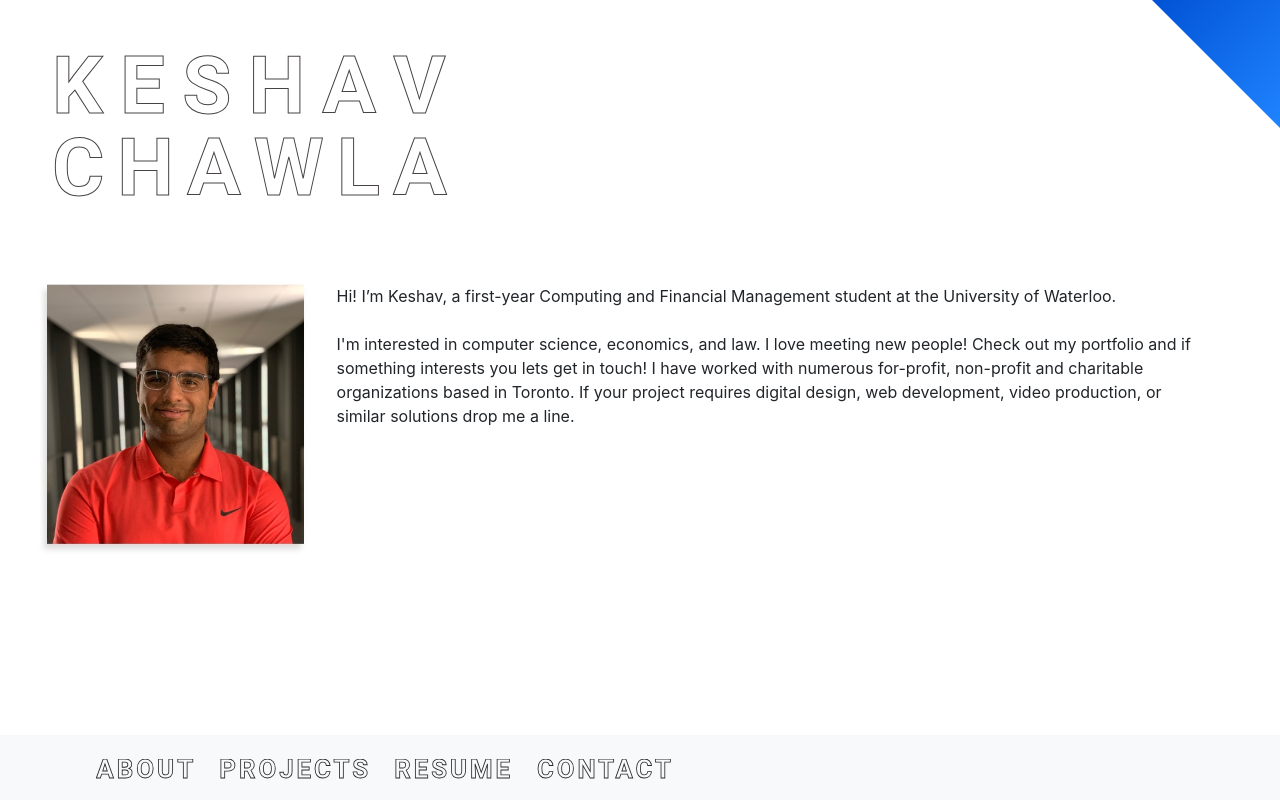
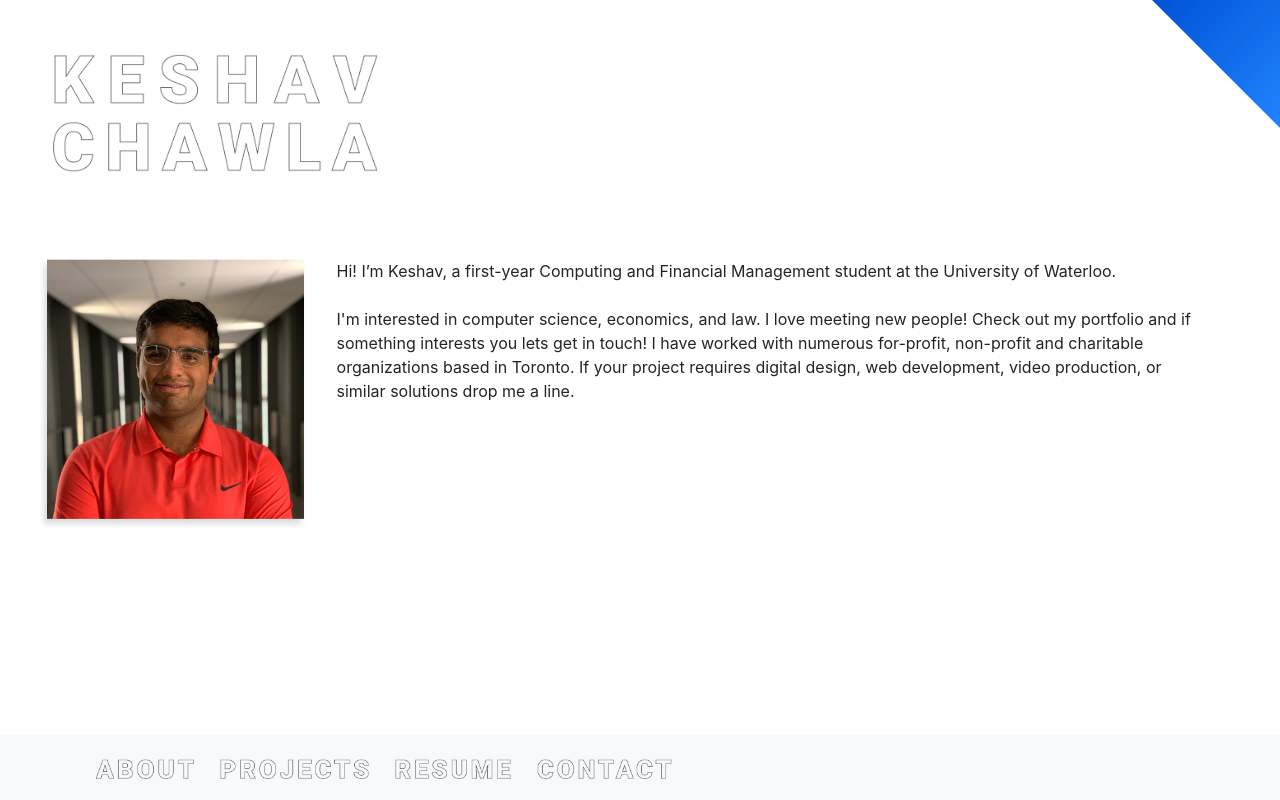
Before and after one commit to KeshavChawla/Keshav-Personal-Website, a PHP site: page / in a window 1280 px wide. Run offline with PHP 8.4, Linux system fonts and the light colour scheme.

Commit message:
Updates from a while ago

```diff
--- a/index.html
+++ b/index.html
@@ -24,7 +24,7 @@
 </head>
 
 <body>
-  <div class="faded-div"><img class="load-keshav" src="keshav-load4.svg" alt="PROJECTS"></div>
+  <div class="faded-div"><img class="load-keshav" src="keshav-load5.png" alt="PROJECTS"></div>
 
   <!-- Navigation -->
   <nav class="navbar navbar-expand-lg navbar-light bg-light fixed-bottom padding-top">
@@ -36,19 +36,19 @@
       <div class="collapse navbar-collapse" id="navbarResponsive">
         <ul class="navbar-nav mr-auto">
           <li class="nav-item active">
-            <a class="nav-link nav-text-style2" href=""><img class="nav-links" src="ABOUT.svg" alt="ABOUT"></a>
+            <a class="nav-link nav-text-style2" href=""><img class="nav-links" src="ABOUT.png" alt="ABOUT"></a>
               <span class="sr-only">(current)</span>
             </a>
           </li>
 
           <li class="nav-item">
-            <a class="nav-link nav-text-style2" href="/projects.html"><img class="nav-links" src="PROJECTS.svg" alt="PROJECTS"></a>
+            <a class="nav-link nav-text-style2" href="/projects.html"><img class="nav-links" src="PROJECTS.png" alt="PROJECTS"></a>
           </li>
           <li class="nav-item">
-            <a class="nav-link nav-text-style2" href="/resume.html"><img class="nav-links" src="RESUME.svg" alt="RESUME"></a>
+            <a class="nav-link nav-text-style2" href="/resume.html"><img class="nav-links" src="RESUME.png" alt="RESUME"></a>
           </li>
           <li class="nav-item">
-            <a class="nav-link nav-text-style2" href="/contact.html"><img class="nav-links" src="CONTACT.svg" alt="CONTACT"></a>
+            <a class="nav-link nav-text-style2" href="/contact.html"><img class="nav-links" src="CONTACT.png" alt="CONTACT"></a>
           </li>
         </ul>
       </div>
@@ -67,7 +67,7 @@
 
       <div class="row">
         <div class="col-lg-12">
-          <img class="big_name" src="name.svg" alt="Keshav Chawla">
+          <img class="big_name" src="name2.png" alt="Keshav Chawla">
 
         </div>
       </div>
--- a/style.css
+++ b/style.css
@@ -2,6 +2,7 @@
   padding-left: 0%;
   padding-bottom: 8%;
   margin-top: 5%;
+  max-width: 30%
 }
 
 .triangle {
```
Also changed, not shown: ABOUT.png (added), CONTACT.png (added), PROJECTS.png (added), RESUME.png (added), keshav-load4.png (added), keshav-load5.png (added), name.png (added), name2.png (added).
